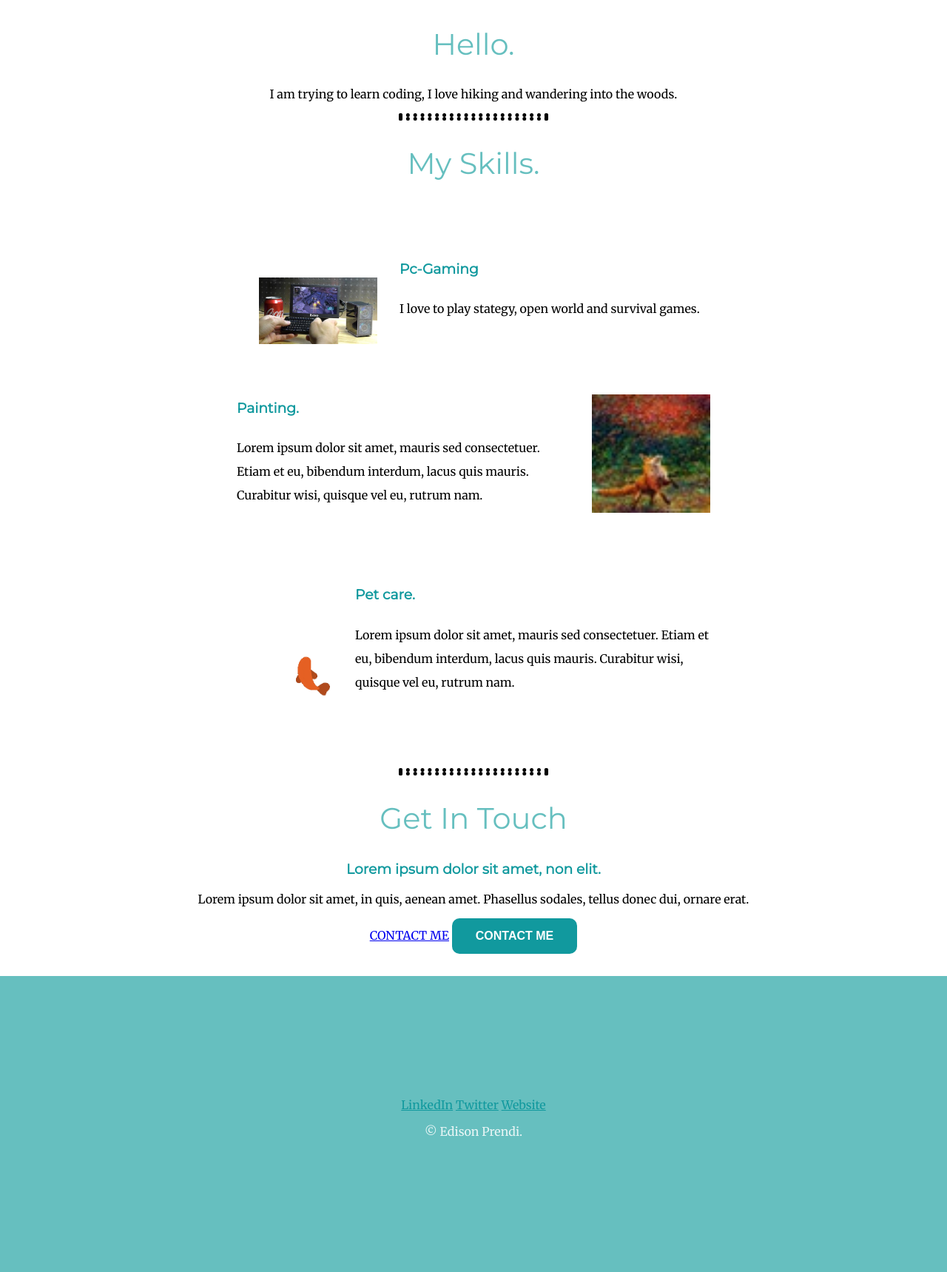
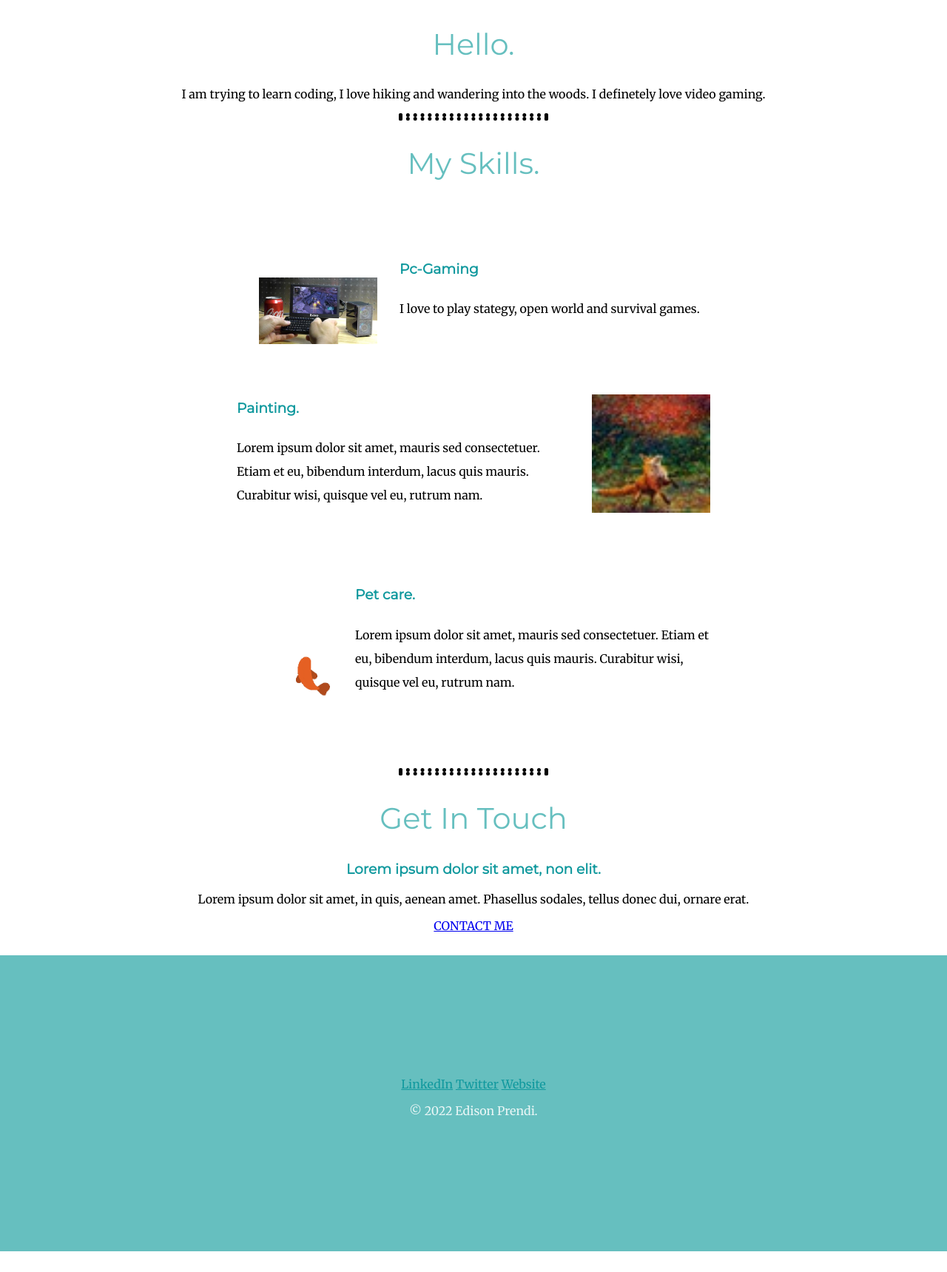
Before and after one commit to heremonium/cv-fancy, a plain HTML site: page index.html in a window 1280 px wide. Shown: the part 1188-2907 px from the top of the page at 74% size. After the commit the page ends 2879 px from the top, so only its background shows below. Drawn offline with Linux system fonts and the light colour scheme; files whose address does not match are found by name.

Commit message:
Update index.html

```diff
--- a/index.html
+++ b/index.html
@@ -24,7 +24,7 @@
       <div class="profile">
         <img src="images/Edison Prendi profile pic.jpg" alt="profile-img">
         <h2>Hello.</h2>
-        <p>I am trying to learn coding, I love hiking and wandering into the woods.</p>
+        <p class="intro">I am trying to learn coding, I love hiking and wandering into the woods. I definetely love video gaming.</p>
       </div>
       <hr>
       <div class="skills">
@@ -49,9 +49,9 @@
       <div class="contact-me">
         <h2>Get In Touch</h2>
         <h3>Lorem ipsum dolor sit amet, non elit.</h3>
-        <p>Lorem ipsum dolor sit amet, in quis, aenean amet. Phasellus sodales, tellus donec dui, ornare erat.</p>
+        <p class="contact-message">Lorem ipsum dolor sit amet, in quis, aenean amet. Phasellus sodales, tellus donec dui, ornare erat.</p>
         <a class="btn" href="mailto:name@email.com">CONTACT ME</a>
-        <button class="button" type="button" name="button" href="mailto:soni.prendi@gmail.com">CONTACT ME</button>
+
       </div>
     </div>
 
@@ -60,6 +60,6 @@
       <a class="footer-link" href="https://www.linkedin.com/">LinkedIn</a>
       <a class="footer-link" href="https://twitter.com/">Twitter</a>
       <a class="footer-link" href="https://www.appbrewery.co/">Website</a>
-      <p class="copyright">© Edison Prendi.</p>
+      <p class="copyright">© 2022 Edison Prendi.</p>
     </div>
 </body>
```
